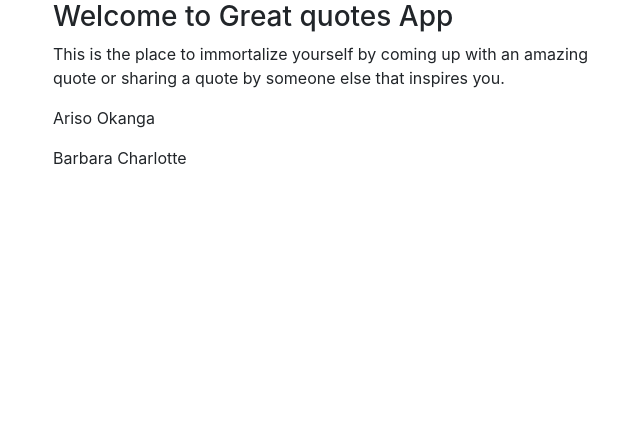
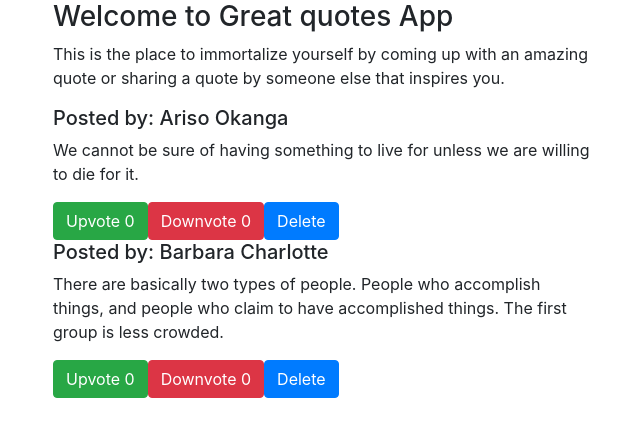
Before and after one commit to Arisodee/Quotes, an Angular app: page / in a window 1280 px wide. Shown: the top 436 px of the page, without its empty margins (32-672 px from the left). Built offline with nearby package versions, Linux system fonts and the light colour scheme.

Commit message:
Add upvote, downvote and delete options

```diff
--- a/src/app/app.component.html
+++ b/src/app/app.component.html
@@ -2,9 +2,10 @@
   <div class="row">
     <div class="col-md-6">
       <app-quote></app-quote>
+      <app-quote-details></app-quote-details>
     </div>
     <div class="col-md-6">
-      <app-quote-details></app-quote-details>
+
     </div>
   </div>
 </div>
--- a/src/app/quote-details/quote-details.component.ts
+++ b/src/app/quote-details/quote-details.component.ts
@@ -1,4 +1,5 @@
-import { Component, OnInit } from '@angular/core';
+import { Quote } from '@angular/compiler';
+import { Component, Input, OnInit } from '@angular/core';
 
 @Component({
   selector: 'app-quote-details',
@@ -7,6 +8,8 @@ import { Component, OnInit } from '@angular/core';
 })
 export class QuoteDetailsComponent implements OnInit {
 
+  @Input () quote: Quote;
+
   constructor() { }
 
   ngOnInit(): void {
--- a/src/app/quote.ts
+++ b/src/app/quote.ts
@@ -1,5 +1,18 @@
 export class Quote {
-  constructor(public name: string, public quote:string, public author:string, public date:Date){
+  name: string;
+  quote: string;
+  author: string;
+  date: Date;
+  upVote: number;
+  downVote:number;
 
+  constructor(name: string, quote:string, author:string, date:Date){
+
+  this.name=name;
+  this.quote=quote;
+  this.author=author;
+  this.date=date;
+  this.upVote=0;
+  this.downVote=0;
   }
 }
--- a/src/app/quote/quote.component.html
+++ b/src/app/quote/quote.component.html
@@ -1,5 +1,10 @@
 <h3>Welcome to Great quotes App</h3>
 <p>This is the place to immortalize yourself by coming up with an amazing quote or sharing a quote by someone else that inspires you. </p>
 <div *ngFor="let quote of quotes; let i = index">
-    <p>{{quote.name}}</p>
+    <h5> Posted by: {{quote.name}}</h5>
+    <p>{{quote.quote}}</p>
+    <app-quote-details [quote]="quote"></app-quote-details>
+    <button class="btn btn-success"(click)="upVote(i)">Upvote {{quote.upVote}}</button>
+    <button class="btn btn-danger"(click)="downVote(i)">Downvote {{quote.downVote}}</button>
+    <button class="btn btn-primary"(click) = "deleteQuote($event,i)">Delete</button>
 </div>
--- a/src/app/quote/quote.component.ts
+++ b/src/app/quote/quote.component.ts
@@ -13,6 +13,24 @@ export class QuoteComponent implements OnInit {
     new Quote('Barbara Charlotte', 'There are basically two types of people. People who accomplish things, and people who claim to have accomplished things. The first group is less crowded.','Mark Twain', new Date(2020,11,5)),
   ];
 
+  upVote (index){
+    this.quotes[index].upVote++;
+  }
+
+  downVote (index){
+    this.quotes[index].downVote++;
+  }
+
+  deleteQuote(isComplete, index){
+    if (isComplete) {
+      let toDelete = confirm(`Are you sure you want to delete ${this.quotes[index].name}?`)
+
+      if (toDelete){
+        this.quotes.splice(index,1)
+      }
+    }
+  }
+
   constructor() { }
 
   ngOnInit(): void {
```
